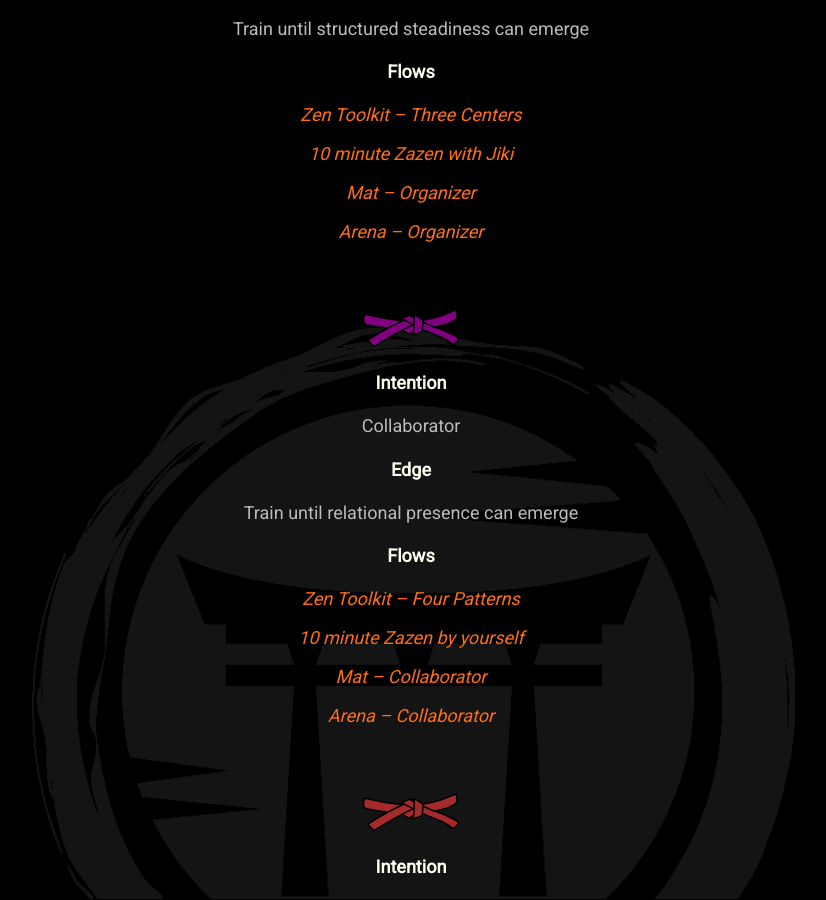
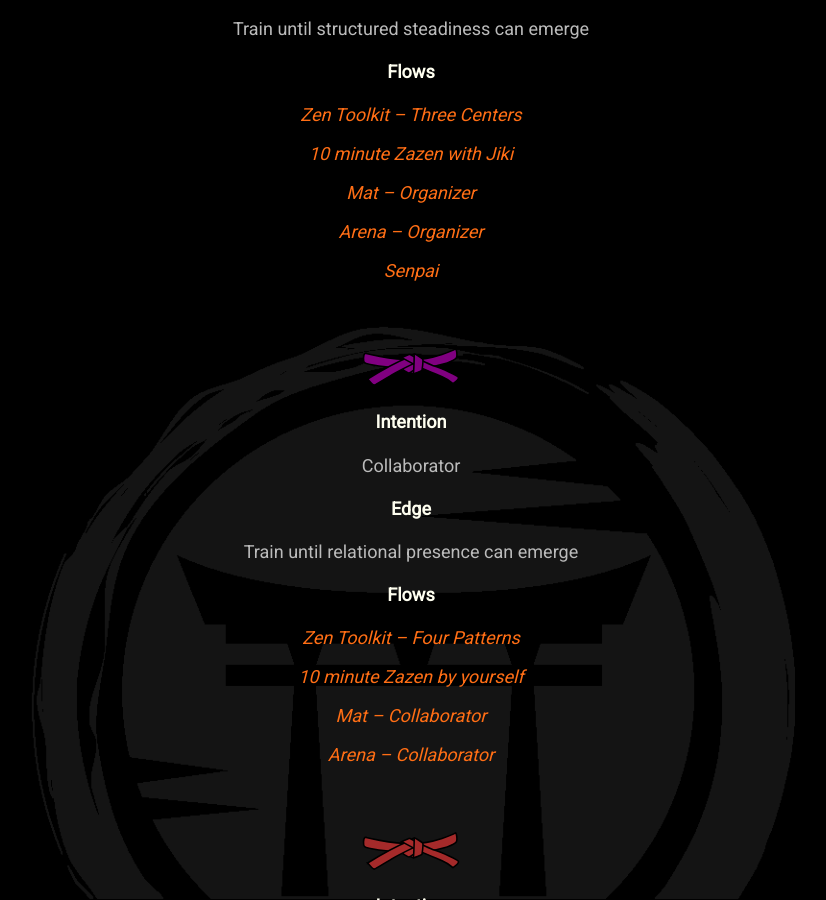
Before and after one commit to mindset-dojo/mindset-dojo.github.io, a Jekyll site: the page built from program.md, in a window 1280 px wide and 900 px high, scrolled down 2786 px. Shown: the whole window, without its empty margins (229-1055 px from the left). Built offline with Jekyll 4.4.1, drawn with Linux system fonts in a browser that asks for light colours; some web fonts are replaced.

Commit message:
feat: consider streamlined highly active program

```diff
--- a/_data/sections/program.yaml
+++ b/_data/sections/program.yaml
@@ -83,6 +83,8 @@ sections:
               url: /forms/mat/
             - label: Arena – Organizer
               url: /forms/arena/
+            - label: Senpai
+              url: /forms/senpai/
         - color: purple
           label: 3rd Kyu
           level: -3
```
